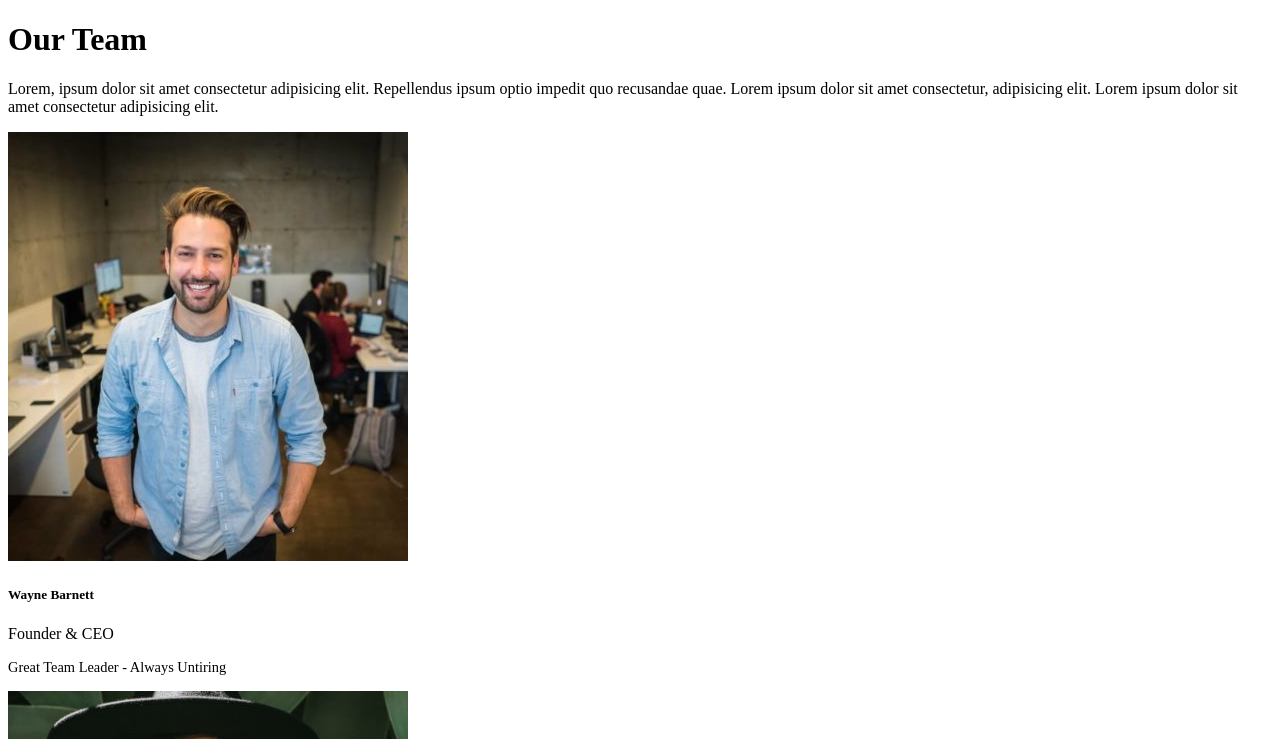
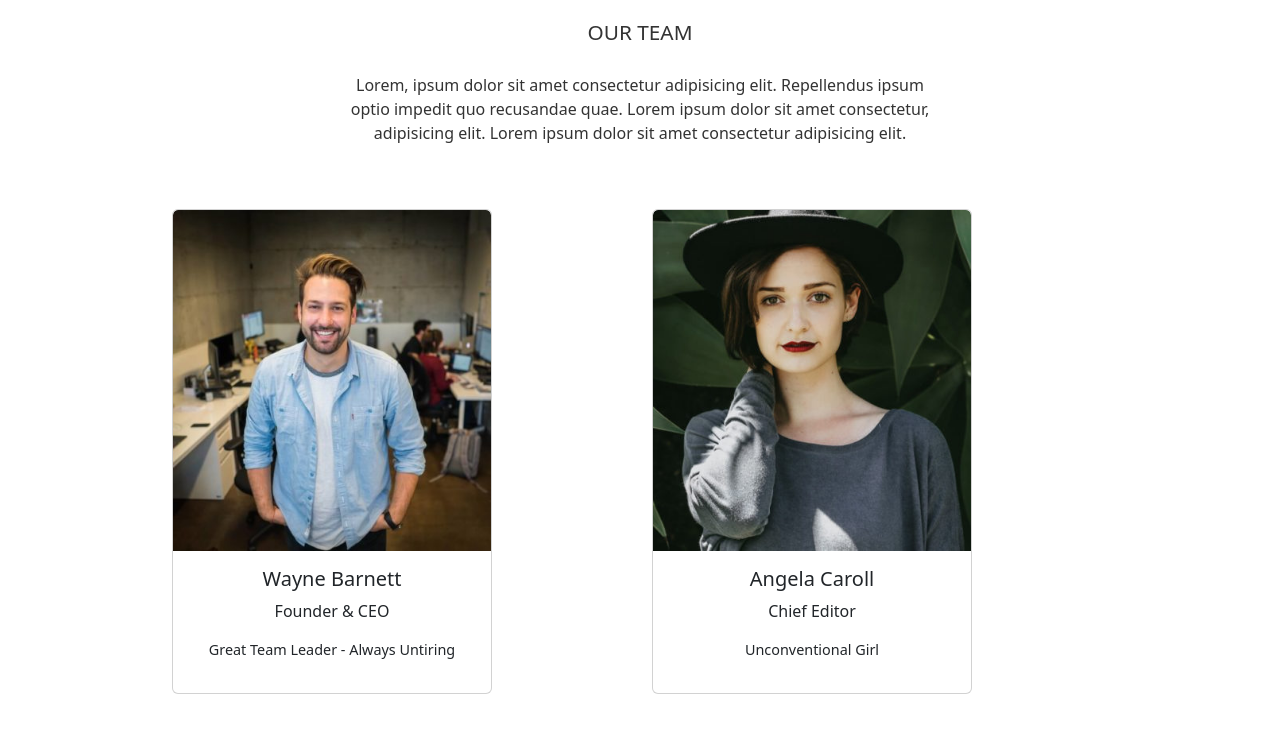
Before and after one commit to EliaBrambilla/js-our-team, a plain HTML site: page index.html in a window 1280 px wide. Shown: the top 739 px of the page. Drawn offline with nearby package versions, Linux system fonts and the light colour scheme; files whose address does not match are found by name.

Commit message:
aggiungo css e bootstrap

```diff
--- a/assets/css/style.css
+++ b/assets/css/style.css
@@ -0,0 +1,47 @@
+body {
+    font-family: 'Lato', sans-serif;
+    background-color: #f1f0f0;
+  }
+
+  header {
+    padding: 20px 25px;
+    text-align: center;
+    color: #333333;
+    width: 50%;
+    margin: auto;
+  }
+
+  header h1 {
+    text-transform: uppercase;
+    font-size: 1.3rem;
+    padding-bottom: 20px;
+  }
+
+
+  .form-container {
+    display: flex;
+    flex-direction: column;
+    align-items: center;
+  }
+
+
+  label, input, button {
+    width: 300px;
+    margin: 5px;
+  }
+
+  .card {
+    overflow: hidden;
+    cursor: pointer;
+  }
+
+  .card img {
+    transition: all 1s;
+    display: block;
+    max-width: 100%;
+  }
+
+  .card:hover img {
+    transform: scale(1.01, 1.01);
+    opacity: .9;
+  }
--- a/index.html
+++ b/index.html
@@ -5,6 +5,7 @@
     <meta http-equiv="X-UA-Compatible" content="IE=edge">
     <meta name="viewport" content="width=device-width, initial-scale=1.0">
     <link rel="stylesheet" href="./assets/css/style.css">
+    <link rel='stylesheet' href='https://cdnjs.cloudflare.com/ajax/libs/bootstrap/5.2.2/css/bootstrap.min.css' integrity='sha512-CpIKUSyh9QX2+zSdfGP+eWLx23C8Dj9/XmHjZY2uDtfkdLGo0uY12jgcnkX9vXOgYajEKb/jiw67EYm+kBf+6g==' crossorigin='anonymous'/>
     <title>Document</title>
 </head>
 <body>
```
